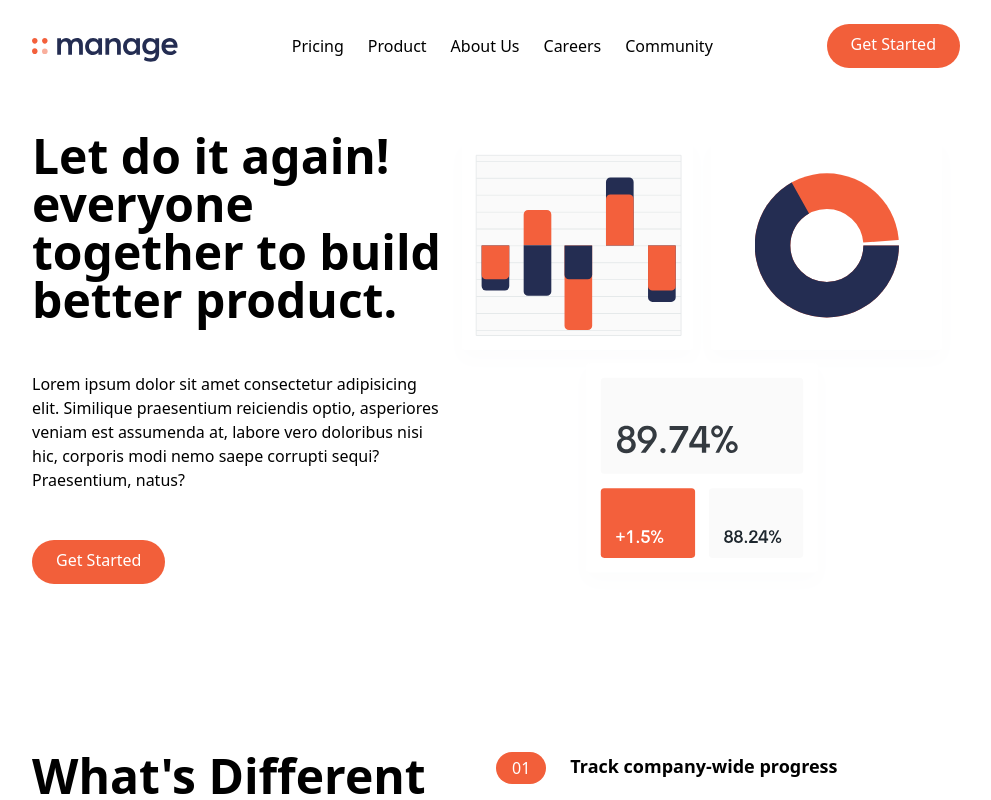
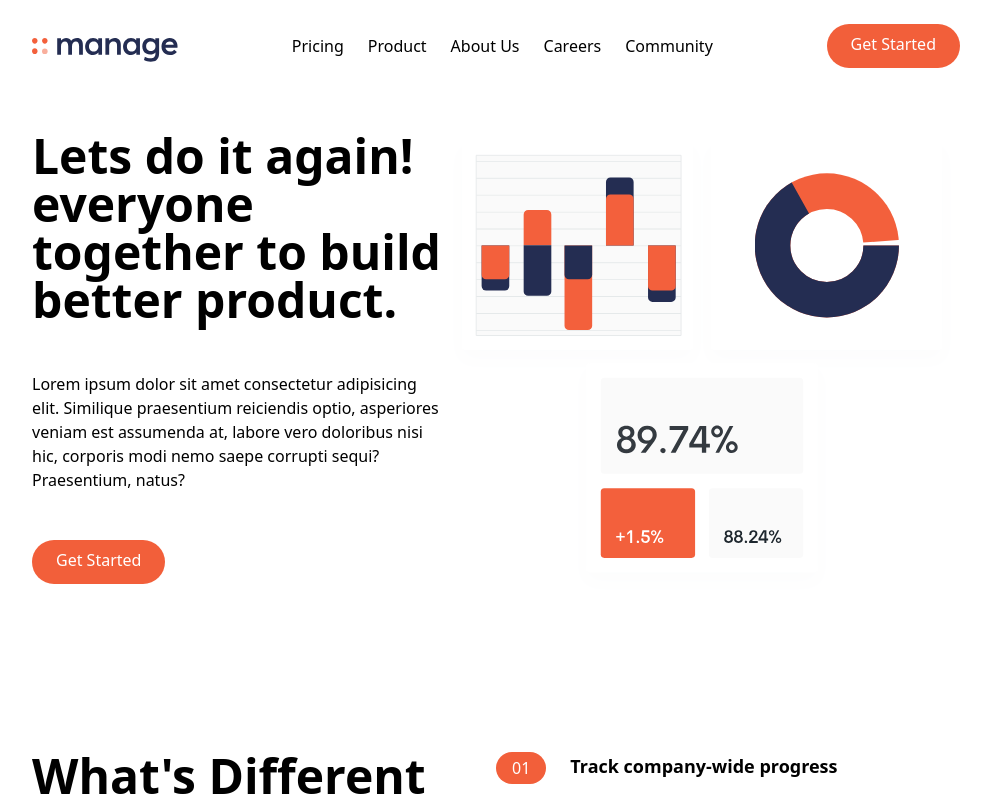
Before and after one commit to Kamranok/waheedsons, a React (Create React App) app: page / in a window 1280 px wide. Shown: the top 800 px of the page, without its empty margins (144-1135 px from the left). Built offline with nearby package versions, Linux system fonts and the light colour scheme.

Commit message:
text updated

```diff
--- a/src/components/HeroSection.js
+++ b/src/components/HeroSection.js
@@ -9,7 +9,7 @@ const HeroSection = () => {
           {/* Left Side */}
           <div className="flex flex-col mb-32 space-y-12 md:w-1/2">
             <h1 className="max-w-md text-4xl font-bold text-center md:text-5xl md:text-left">
-              Let do it again! everyone together to build better product.
+              Lets do it again! everyone together to build better product.
             </h1>
             <p>
               Lorem ipsum dolor sit amet consectetur adipisicing elit. Similique
```
